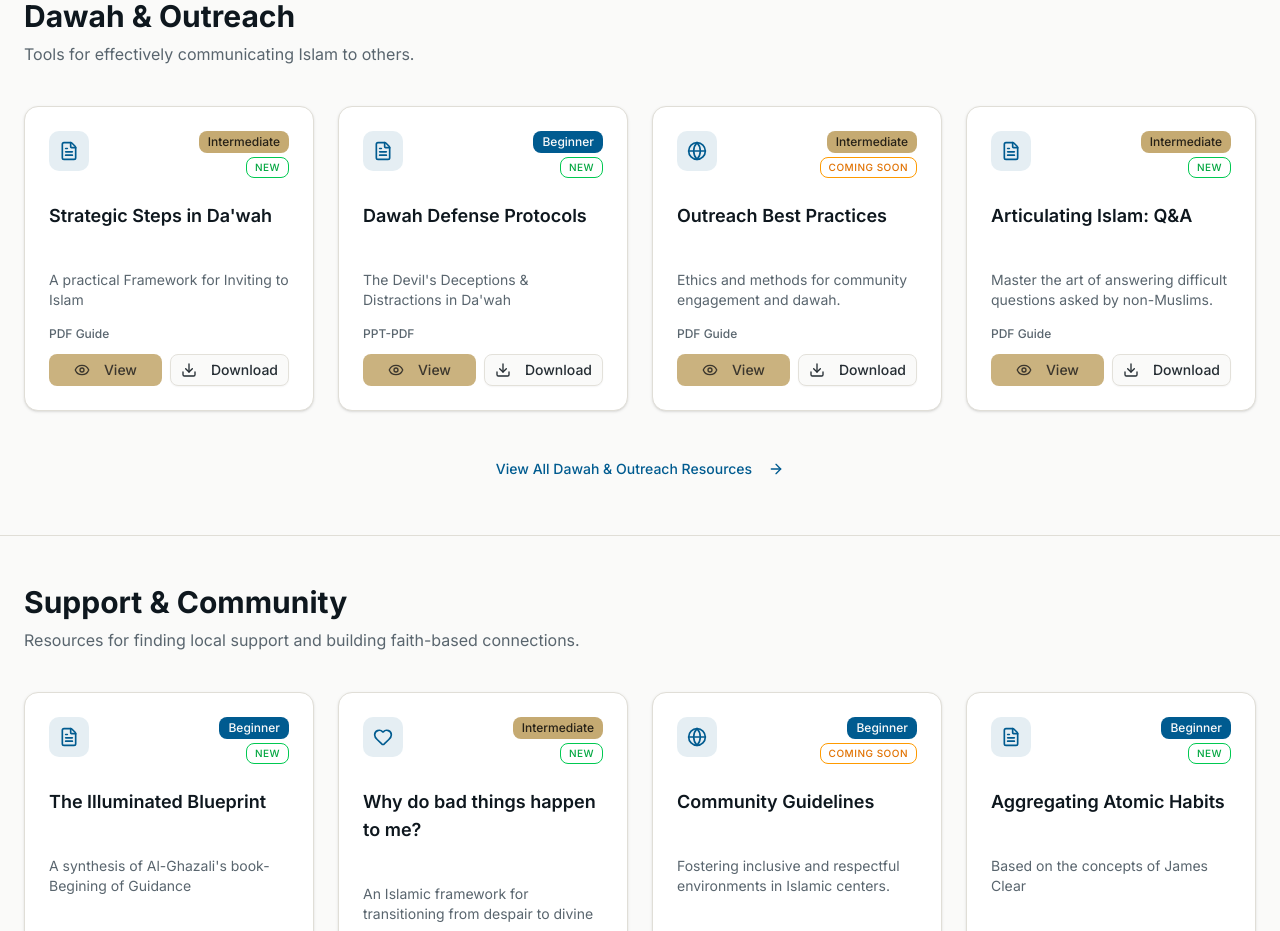
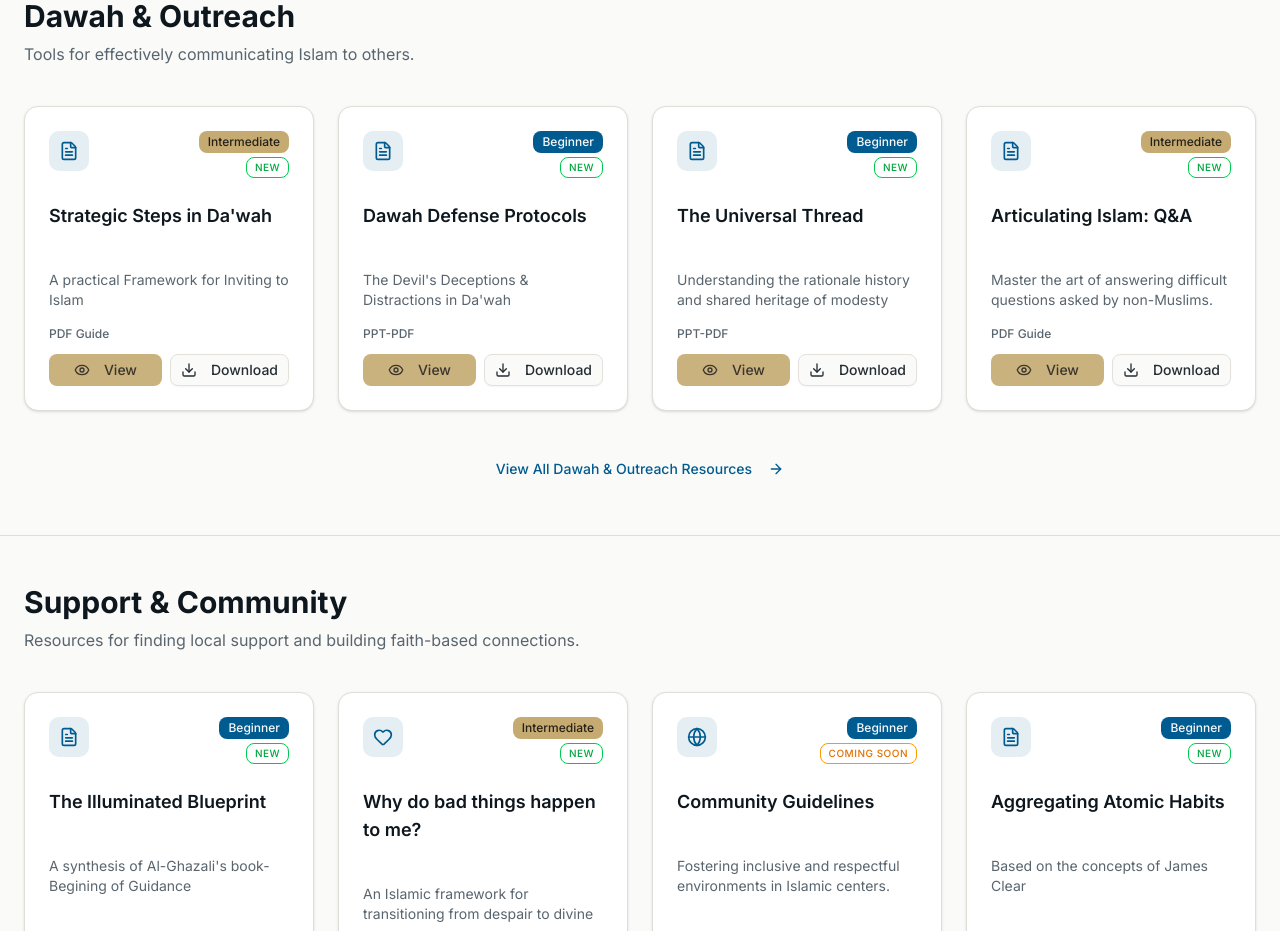
Before and after one commit to bcdcbahrain/v0-website, a Next.js app: page /docs in a window 1280 px wide. Shown: the part 3240-4171 px from the top of the page. Built offline with nearby package versions, Linux system fonts and the light colour scheme.

Commit message:
Replace 'Outreach Best Practices' with 'The Universal Thread'

```diff
--- a/app/docs/page.tsx
+++ b/app/docs/page.tsx
@@ -234,14 +234,14 @@ const categories = [
         downloadUrl: "https://drive.google.com/uc?export=download&id=1h7nSlwU3B9SnBWXibK8YCJ1ynS95d2Sg",
       },
       {
-        title: "Outreach Best Practices",
-        description: "Ethics and methods for community engagement and dawah.",
-        category: "Intermediate",
-        status: "Coming Soon",
-        type: "PDF Guide",
-        icon: Globe,
-        driveUrl: "#",
-        downloadUrl: "#",
+        title: "The Universal Thread",
+	    description: "Understanding the rationale history and shared heritage of modesty",
+	    category: "Beginner",
+		status: "New",
+	    type: "PPT-PDF",
+	    icon: FileText,
+	    driveUrl: "https://drive.google.com/file/d/1rHxAHLExJlSXGKS35RKairka_gO2lZ8B/view?usp=sharing",
+	    downloadUrl: "https://drive.google.com/uc?export=download&id=1rHxAHLExJlSXGKS35RKairka_gO2lZ8B",
       },
       {
         title: "Articulating Islam: Q&A",
```
